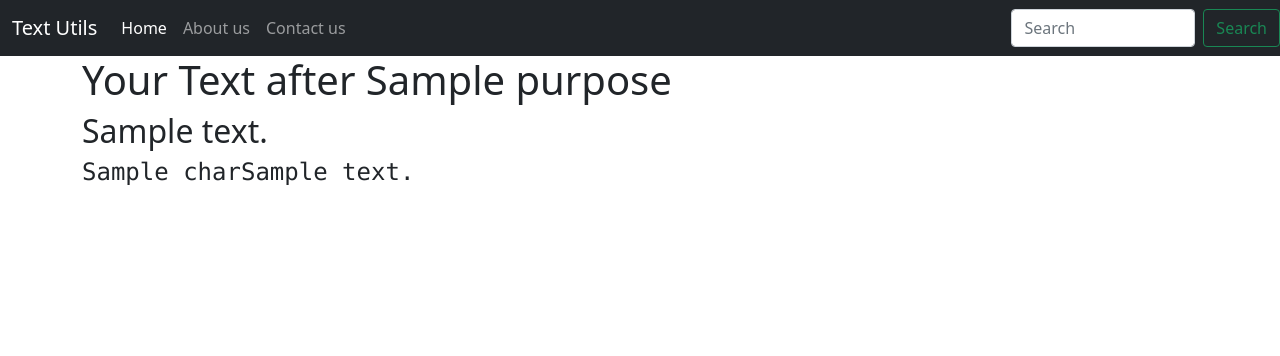
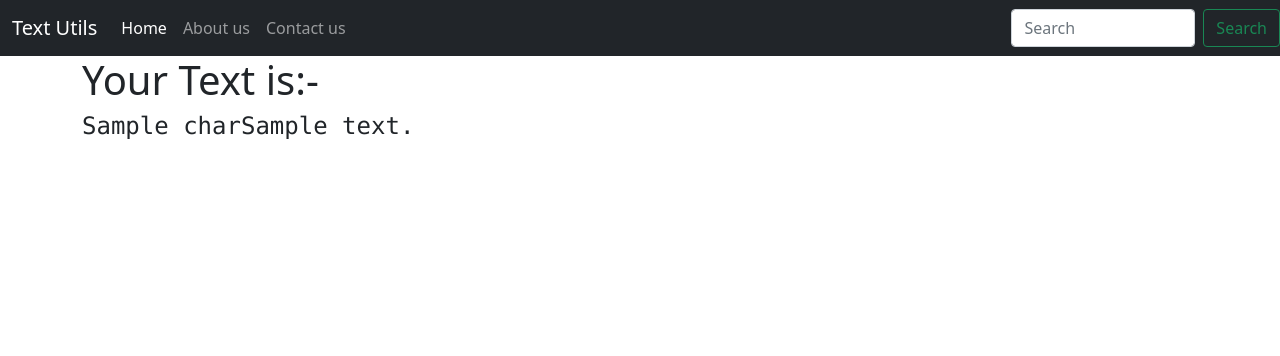
Before and after one commit to Amitabhraj/DJANGO-WEBSITE, a Django app: template mysite/templates/analyze.html in a window 1280 px wide. Shown: the top 356 px of the page. Run offline with Django 3.2, Linux system fonts and the light colour scheme; the template is opened without the code that fills it: most values are stand-ins (such as "Sample title", 1, 10 or a date in 2020).

Commit message:
Update analyze.html

```diff
--- a/mysite/templates/analyze.html
+++ b/mysite/templates/analyze.html
@@ -71,15 +71,14 @@
 
 <html>
 <head>
-	<title>Your Text</title>
+  <title>Your Text</title>
 </head>
 <body>
 
 <div class="container">
 
 
-<h1>Your Text after {{purpose}}</h1>
-<h2>{{comment}}</h2>
+<h1>Your Text is:-</h1>
 <pre><h4>{{char}}{{analyze_text}}</h4></pre>
 
 
```
